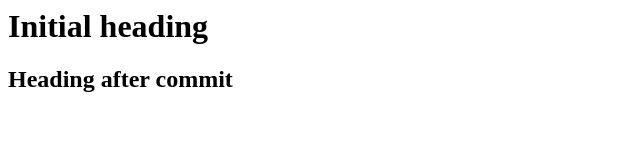
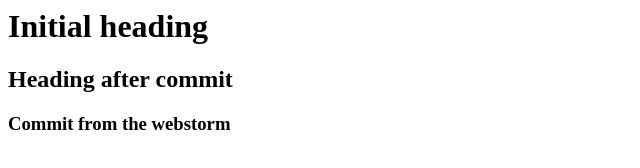
Before and after one commit to nevenass/myfirstproject, a plain HTML site: page Index.html in a window 1280 px wide. Shown: the whole page, without its empty margins (0-640 px from the left). Drawn offline with Linux system fonts and the light colour scheme.

Commit message:
"Third commit is from WebStorm"

```diff
--- a/Index.html
+++ b/Index.html
@@ -5,5 +5,6 @@
 <body>
 <h1>Initial heading</h1>
 <h2>Heading after commit</h2>
+<h3>Commit from the webstorm</h3>
 </body>
 </html>
```
